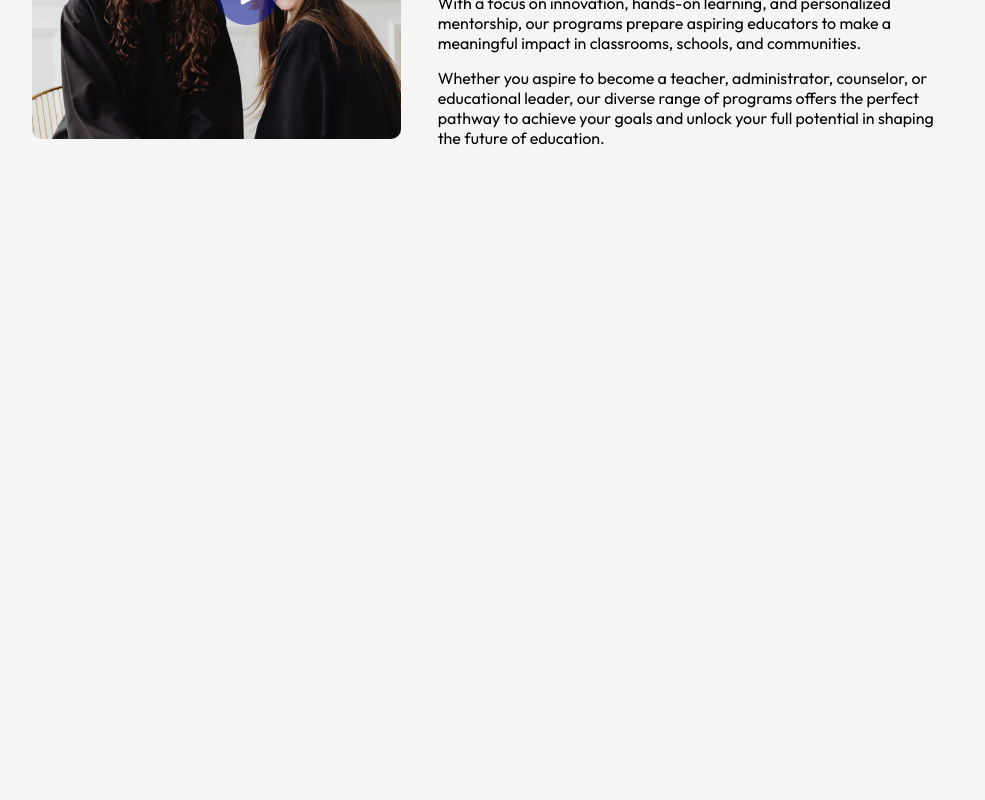
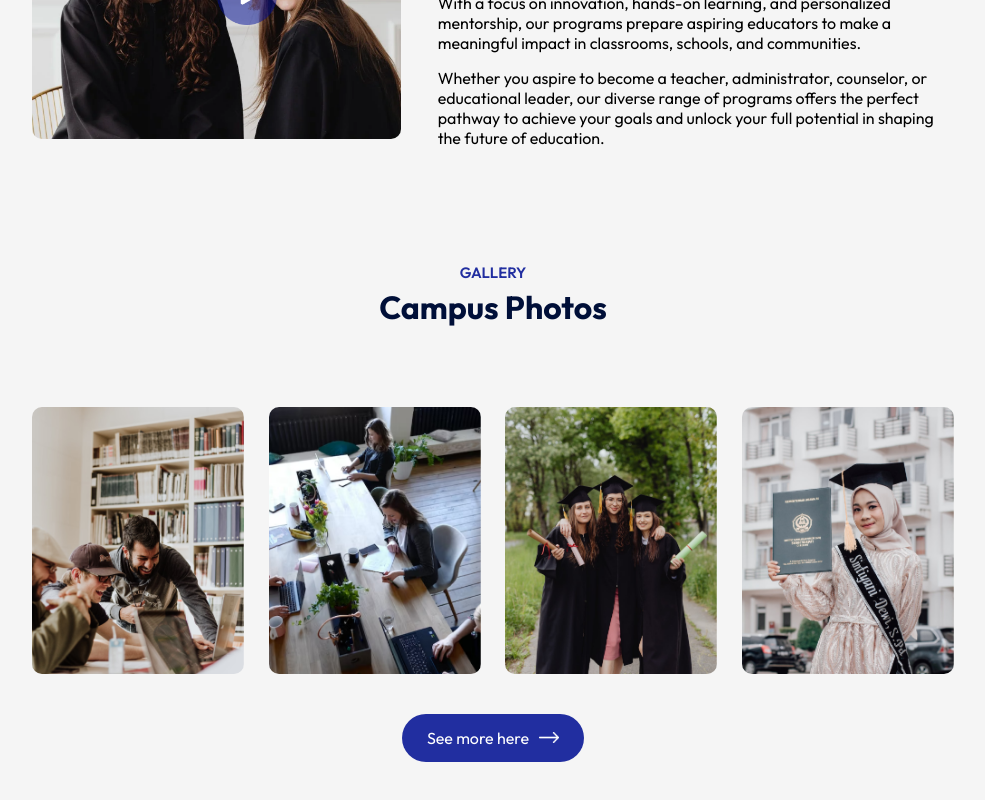
Before and after one commit to dashrathshinde07/ReactProjectHub, a React (Vite) app in the folder edusity/: page / in a window 1280 px wide. Shown: the part 1635-2435 px from the top of the page, without its empty margins (147-1132 px from the left). Before the commit the page ends 1898 px from the top, so only its background shows below. Built offline with nearby package versions, Linux system fonts and the light colour scheme.

Commit message:
Campus Section Done

```diff
--- a/edusity/src/App.jsx
+++ b/edusity/src/App.jsx
@@ -4,6 +4,7 @@
 import Programs from "./Components/Programs/Programs";
 import Title from "./Components/Title/Title";
 import About from "./Components/About/About";
+import Campus from "./Components/Campus/Campus";
 
 const App = () => {
   return (
@@ -14,7 +15,9 @@
         <div className="container">
           <Title subTitle="OUR PROGRAM" title="What We Offer" />
           <Programs />
-          <About/>
+          <About />
+          <Title subTitle="GALLERY" title="Campus Photos" />
+          <Campus/>
         </div>
       </div>
     </>
--- /dev/null
+++ b/edusity/src/Components/Campus/Campus.css
@@ -0,0 +1,17 @@
+.campus{
+  margin: 80px auto;
+  width: 90%;
+  text-align: center;
+}
+
+.gallery{
+  display: flex;
+  align-items: center;
+  justify-content: space-between;
+  margin-bottom: 40px;
+}
+
+.gallery img{
+  width: 23%;
+  border-radius: 10px;
+}
--- /dev/null
+++ b/edusity/src/Components/Campus/Campus.jsx
@@ -0,0 +1,28 @@
+import React from "react";
+import "./Campus.css";
+import gallery_1 from "../../assets/gallery-1.png";
+import gallery_2 from "../../assets/gallery-2.png";
+import gallery_3 from "../../assets/gallery-3.png";
+import gallery_4 from "../../assets/gallery-4.png";
+import white_arrow from "../../assets/white-arrow.png";
+
+const Campus = () => {
+  return (
+    <>
+      <div className="campus">
+        <div className="gallery">
+          <img src={gallery_1} alt="" />
+          <img src={gallery_2} alt="" />
+          <img src={gallery_3} alt="" />
+          <img src={gallery_4} alt="" />
+        </div>
+
+        <button className="btn dark-btn">
+          See more here <img src={white_arrow} alt="" />
+        </button>
+      </div>
+    </>
+  );
+};
+
+export default Campus;
--- a/edusity/src/index.css
+++ b/edusity/src/index.css
@@ -22,8 +22,8 @@
   padding-right: 10%;
 }
 
-.btn{
-  background: #FFF;
+.btn {
+  background: #fff;
   color: #212121;
   padding: 14px 25px;
   font-size: 16px;
@@ -36,7 +36,12 @@
   justify-content: center;
 }
 
-.btn img{
+.btn img {
   width: 20px;
   margin-left: 10px;
 }
+
+.btn.dark-btn {
+  background: #212EA0;
+  color: #fff;
+}
```
